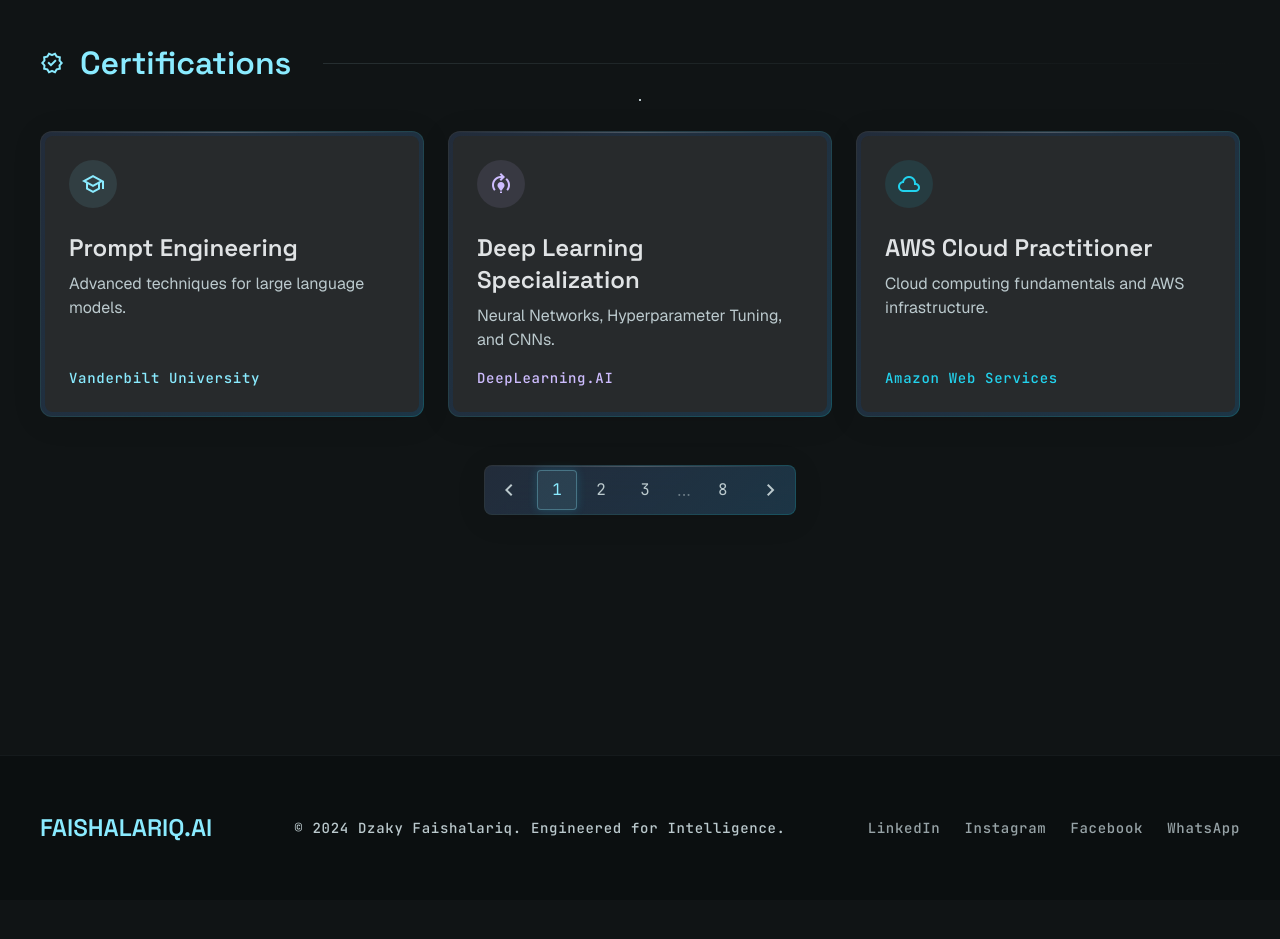
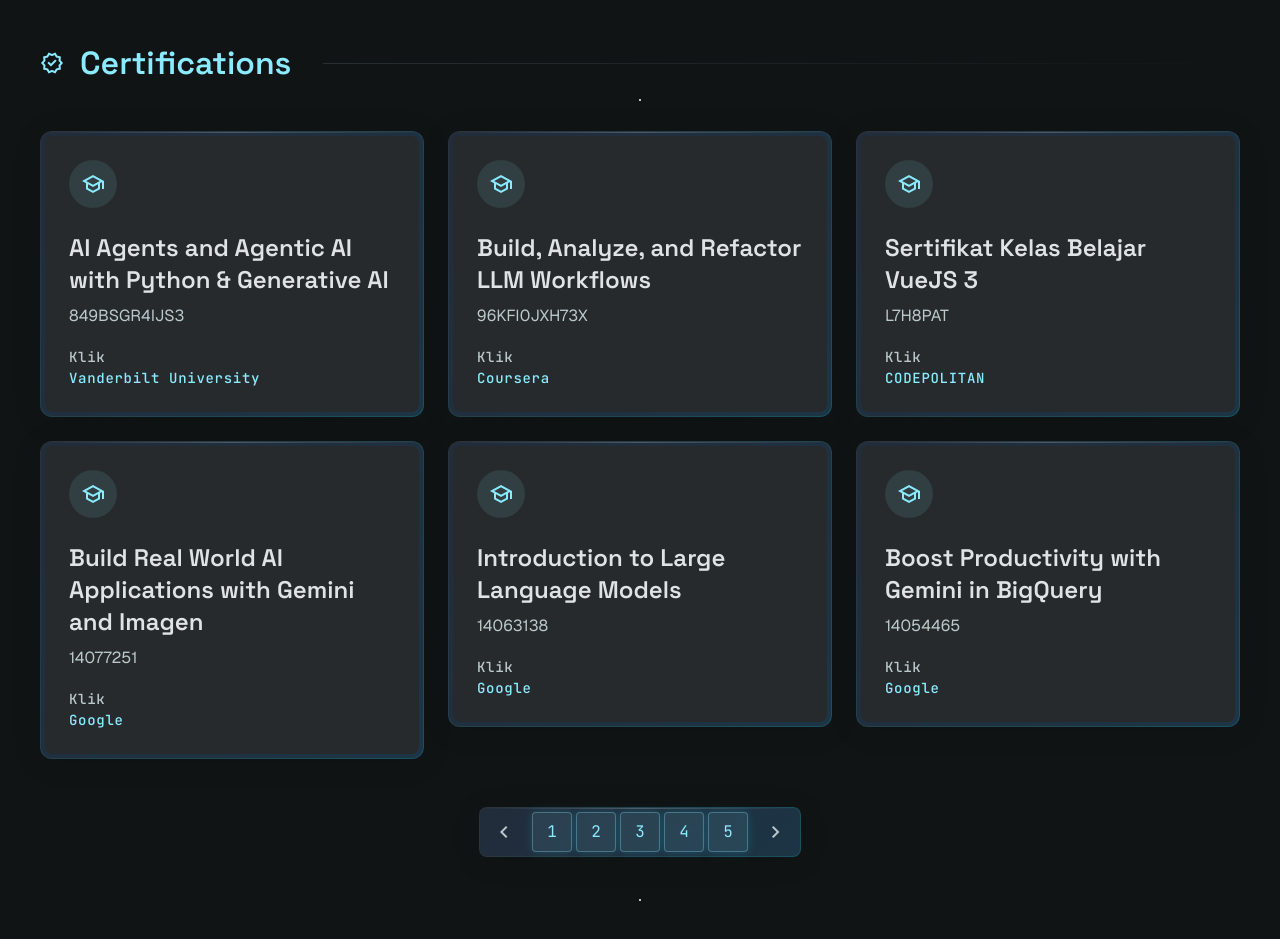
Before and after one commit to dzakyfaishalariq/PortofolioDzakyFaishalariq, a Vue app: page / in a window 1280 px wide. Shown: the part 1100-2039 px from the top of the page. Before the commit the page ends 2000 px from the top, so only its background shows below. Built offline with nearby package versions, Linux system fonts and the light colour scheme.

Commit message:
feat: Menambahkan data array untuk certification saya

```diff
--- /dev/null
+++ b/src/data/cetification.ts
@@ -0,0 +1,237 @@
+import { ref } from "vue";
+
+interface DataCertification {
+    id: number;
+    name: string;
+    organization: string;
+    tanggal: string;
+    credential: string;
+    urlcredential: string;
+}
+
+export const all_certificat = ref<DataCertification[]>([
+    {
+        id: 1,
+        name: "AI Agents and Agentic AI with Python & Generative AI",
+        organization: "Vanderbilt University",
+        tanggal: "April 2026",
+        credential: "849BSGR4IJS3",
+        urlcredential: "https://www.coursera.org/account/accomplishments/records/849BSGR4IJS3"
+    },
+    {
+        id: 2,
+        name: "Build, Analyze, and Refactor LLM Workflows",
+        organization: "Coursera",
+        tanggal: "March 2026",
+        credential: "96KFI0JXH73X",
+        urlcredential: "https://www.coursera.org/account/accomplishments/records/96KFI0JXH73X"
+    },
+    {
+        id: 3,
+        name: "Sertifikat Kelas Belajar VueJS 3",
+        organization: "CODEPOLITAN",
+        tanggal: "September 2025",
+        credential: "L7H8PAT",
+        urlcredential: "https://codepolitan.com/c/L7H8PAT"
+    },
+    {
+        id: 4,
+        name: "Build Real World AI Applications with Gemini and Imagen",
+        organization: "Google",
+        tanggal: "February 2025",
+        credential: "14077251",
+        urlcredential: "https://www.cloudskillsboost.google/public_profiles/f7268f55-401d-48bf-8ca7-1dd99a6e564c/badges/14077251?utm_medium=social&utm_source=linkedin&utm_campaign=ql-social-share"
+    },
+    {
+        id: 5,
+        name: "Introduction to Large Language Models",
+        organization: "Google",
+        tanggal: "February 2025",
+        credential: "14063138",
+        urlcredential: "https://www.cloudskillsboost.google/public_profiles/f7268f55-401d-48bf-8ca7-1dd99a6e564c/badges/14063138?utm_medium=social&utm_source=linkedin&utm_campaign=ql-social-share"
+    },
+    {
+        id: 6,
+        name: "Boost Productivity with Gemini in BigQuery",
+        organization: "Google",
+        tanggal: "February 2025",
+        credential: "14054465",
+        urlcredential: "https://www.cloudskillsboost.google/public_profiles/f7268f55-401d-48bf-8ca7-1dd99a6e564c/badges/14054465?utm_medium=social&utm_source=linkedin&utm_campaign=ql-social-share"
+    },
+    {
+        id: 7,
+        name: "Prompt Design in Vertex AI",
+        organization: "Google",
+        tanggal: "February 2025",
+        credential: "14042747",
+        urlcredential: "https://www.cloudskillsboost.google/public_profiles/f7268f55-401d-48bf-8ca7-1dd99a6e564c/badges/14042747?utm_medium=social&utm_source=linkedin&utm_campaign=ql-social-share"
+    },
+    {
+        id: 8,
+        name: "Dasar-dasar Keamanan Siber",
+        organization: "United Latino Students Association",
+        tanggal: "January 2025",
+        credential: "YAK2E1Y6FY9R",
+        urlcredential: "https://www.coursera.org/account/accomplishments/verify/YAK2E1Y6FY9R"
+    },
+    {
+        id: 9,
+        name: "Spesialisasi TensorFlow: Advanced Techniques",
+        organization: "DeepLearning.AI",
+        tanggal: "August 2024",
+        credential: "1I0GMU64XZ4H",
+        urlcredential: "https://www.coursera.org/account/accomplishments/specialization/1I0GMU64XZ4H"
+    },
+    {
+        id: 10,
+        name: "Introduction to Machine Learning in Production",
+        organization: "DeepLearning.AI",
+        tanggal: "March 2024",
+        credential: "223GDVKZ6QCR",
+        urlcredential: "https://www.coursera.org/account/accomplishments/records/223GDVKZ6QCR"
+    },
+    {
+        id: 11,
+        name: "Cloud Practitioner Essentials (Belajar Dasar AWS Cloud)",
+        organization: "Dicoding Indonesia",
+        tanggal: "March 2024 - March 2027",
+        credential: "NVP770JDGPR0",
+        urlcredential: "https://www.dicoding.com/certificates/NVP770JDGPR0"
+    },
+    {
+        id: 12,
+        name: "Advanced Computer Vision with TensorFlow",
+        organization: "DeepLearning.AI",
+        tanggal: "March 2024",
+        credential: "NYGMVAVQUUKS",
+        urlcredential: "https://www.coursera.org/account/accomplishments/records/NYGMVAVQUUKS"
+    },
+    {
+        id: 13,
+        name: "Custom and Distributed Training with TensorFlow",
+        organization: "DeepLearning.AI",
+        tanggal: "January 2024",
+        credential: "SK8QK3B7X5A5",
+        urlcredential: "https://www.coursera.org/account/accomplishments/records/SK8QK3B7X5A5"
+    },
+    {
+        id: 14,
+        name: "Intro to Deep Learning",
+        organization: "Kaggle",
+        tanggal: "December 2023",
+        credential: "-",
+        urlcredential: "https://www.kaggle.com/learn/certification/mipamm/intro-to-deep-learning"
+    },
+    {
+        id: 15,
+        name: "Intro to Machine Learning",
+        organization: "Kaggle",
+        tanggal: "December 2023",
+        credential: "-",
+        urlcredential: "https://www.kaggle.com/learn/certification/mipamm/intro-to-machine-learning"
+    },
+    {
+        id: 16,
+        name: "Intermediate Machine Learning",
+        organization: "Kaggle",
+        tanggal: "December 2023",
+        credential: "-",
+        urlcredential: "https://www.kaggle.com/learn/certification/mipamm/intermediate-machine-learning"
+    },
+    {
+        id: 17,
+        name: "Sertifikat Kelas Belajar ReactJS",
+        organization: "CODEPOLITAN",
+        tanggal: "December 2023 - December 2026",
+        credential: "V0X2GYD",
+        urlcredential: "https://codepolitan.com/c/V0X2GYD"
+    },
+    {
+        id: 18,
+        name: "AWS Cloud Technical Essentials",
+        organization: "Amazon Web Services",
+        tanggal: "December 2023",
+        credential: "A5GGYXTPKVAD",
+        urlcredential: "https://www.coursera.org/account/accomplishments/records/A5GGYXTPKVAD"
+    },
+    {
+        id: 19,
+        name: "DeepLearning.AI TensorFlow Developer Specialization",
+        organization: "Coursera",
+        tanggal: "November 2023",
+        credential: "VLYEFUZGLUZQ",
+        urlcredential: "https://www.coursera.org/account/accomplishments/specialization/certificate/VLYEFUZGLUZQ"
+    },
+    {
+        id: 20,
+        name: "AWS Solutions Architect – Associate (SAA-C03) Certification Preparation for AWS",
+        organization: "Cloud Academy",
+        tanggal: "November 2023",
+        credential: "-",
+        urlcredential: "https://certificates.cloudacademy.com/8b14499bf93d7108f14acec60be6a5a366904f2a.pdf"
+    },
+    {
+        id: 21,
+        name: "Natural Language Processing in TensorFlow",
+        organization: "Coursera",
+        tanggal: "October 2023",
+        credential: "KKL7VWLHGV2U",
+        urlcredential: "https://www.coursera.org/account/accomplishments/certificate/KKL7VWLHGV2U"
+    },
+    {
+        id: 22,
+        name: "AWS Cloud Practitioner (CLF-C02) Certification Preparation",
+        organization: "Cloud Academy",
+        tanggal: "October 2023",
+        credential: "-",
+        urlcredential: "https://certificates.cloudacademy.com/0729a6c70f39b1bd9a573de261cf3d69826076aa.pdf"
+    },
+    {
+        id: 23,
+        name: "Convolutional Neural Networks in TensorFlow",
+        organization: "Coursera",
+        tanggal: "October 2023",
+        credential: "MYH8G9EH53LA",
+        urlcredential: "https://www.coursera.org/account/accomplishments/certificate/MYH8G9EH53LA"
+    },
+    {
+        id: 24,
+        name: "AWS Educate Web Builder",
+        organization: "Amazon Web Services (AWS)",
+        tanggal: "October 2023",
+        credential: "-",
+        urlcredential: "https://www.credly.com/badges/78d5ec55-4bab-4325-9048-84db03d4de7d/linked_in_profile"
+    },
+    {
+        id: 25,
+        name: "AWS Educate Getting Started with Cloud Ops",
+        organization: "Amazon Web Services (AWS)",
+        tanggal: "October 2023",
+        credential: "-",
+        urlcredential: "https://www.credly.com/badges/37bf5871-9746-400b-a13c-926129c07cfc/linked_in_profile"
+    },
+    {
+        id: 26,
+        name: "AWS Educate Getting Started with Security",
+        organization: "Amazon Web Services (AWS)",
+        tanggal: "October 2023",
+        credential: "-",
+        urlcredential: "https://www.credly.com/badges/a83cd4fe-a900-417d-affb-e89ea6f95544/linked_in_profile"
+    },
+    {
+        id: 27,
+        name: "AWS Educate Getting Started with Serverless",
+        organization: "Amazon Web Services (AWS)",
+        tanggal: "October 2023",
+        credential: "-",
+        urlcredential: "https://www.credly.com/badges/94881750-3e00-4c30-a54b-edaa6fd7d0f9/linked_in_profile"
+    },
+    {
+        id: 28,
+        name: "AWS Educate Getting Started with Databases",
+        organization: "Amazon Web Services (AWS)",
+        tanggal: "October 2023",
+        credential: "-",
+        urlcredential: "https://www.credly.com/badges/c78adf06-1d3b-4444-b976-113d71c54337/linked_in_profile"
+    }
+]);
--- a/src/views/atribut_home/Certification.vue
+++ b/src/views/atribut_home/Certification.vue
@@ -1,3 +1,68 @@
+<script setup lang="ts">
+import { all_certificat } from '@/data/cetification';
+import { computed, ref, type ComputedRef } from 'vue';
+
+const curentPage = ref(1);
+const itemsPerPage = ref(6);
+
+const totalPages: ComputedRef<any> = computed(() => {
+    return Math.ceil(all_certificat.value.length / itemsPerPage.value);
+})
+
+const displayedCertification = computed(() => {
+    const start = (curentPage.value - 1) * itemsPerPage.value;
+    const end = start + itemsPerPage.value;
+    return all_certificat.value.slice(start, end)
+})
+
+const nextPage = () => {
+    if (curentPage.value < totalPages.value) {
+        curentPage.value++
+    }
+}
+
+const prevPage = () => {
+    if (curentPage.value > 1) {
+        curentPage.value--
+    }
+}
+
+const goToPage = (pageNumber: number) => {
+    curentPage.value = pageNumber;
+}
+
+const visiblePages = computed(() => {
+    const total = totalPages.value
+    const curent = curentPage.value
+
+    if (total <= 7) {
+        return Array.from({
+            length: total
+        }, (_, i) => i + 1)
+    }
+
+    const pages: (number | string)[] = []
+
+    pages.push(1)
+
+    if (curent <= 4) {
+        pages.push(2, 3, 4, 5)
+        pages.push("...")
+        pages.push(total)
+    } else if (curent >= total - 3) {
+        pages.push("...")
+        pages.push(total - 4, total - 3, total - 2, total - 1)
+        pages.push(total)
+    } else {
+        pages.push("...")
+        pages.push(curent - 1, curent, curent + 1)
+        pages.push("...")
+        pages.push(total)
+    }
+    return pages
+})
+
+</script>
 <template>
     <section class="mb-section-gap">
         <div class="flex items-center gap-4 mb-12">
@@ -6,6 +71,7 @@
             <div class="flex-grow h-px bg-gradient-to-r from-outline-variant/50 to-transparent ml-4"></div>
         </div>
         <div class="grid grid-cols-1 md:grid-cols-3 gap-gutter">
+            <div v-for="certificat_saya in displayedCertification" :key="certificat_saya.id">
                 <!-- Cert 1 -->
                 <div class="glass-panel ghost-border rounded-xl p-1 relative group cursor-pointer bg-surface-container">
                     <div
@@ -14,70 +80,36 @@
                             <div class="w-12 h-12 bg-primary/10 rounded-full flex items-center justify-center mb-6">
                                 <span class="material-symbols-outlined text-primary">school</span>
                             </div>
-                        <h3 class="font-headline-md text-headline-md text-on-surface mb-2">Prompt Engineering</h3>
-                        <p class="font-body-md text-body-md text-on-surface-variant mb-4">Advanced techniques for large
-                            language models.</p>
+                            <h3 class="font-headline-md text-headline-md text-on-surface mb-2">{{ certificat_saya.name
+                            }}</h3>
+                            <p class="font-body-md text-body-md text-on-surface-variant mb-4">{{
+                                certificat_saya.credential }}</p>
+                            <a class=" mb-2 text-on-surface-variant hover:text-primary transition-colors font-label-md text-label-md hover:bg-primary/10"
+                                active-class="text-primary border-b-2 border-primary"
+                                :href="certificat_saya.urlcredential" target="_blank">Klik</a>
                         </div>
                         <div class="mt-auto">
-                        <p class="font-label-md text-label-md text-primary">Vanderbilt University</p>
+                            <p class="font-label-md text-label-md text-primary">{{ certificat_saya.organization }}</p>
                         </div>
-                </div>
-            </div>
-            <!-- Cert 2 -->
-            <div class="glass-panel ghost-border rounded-xl p-1 relative group cursor-pointer bg-surface-container">
-                <div
-                    class="bg-surface-container-high rounded-lg h-full p-6 flex flex-col justify-between transition-transform duration-300 group-hover:-translate-y-2">
-                    <div>
-                        <div class="w-12 h-12 bg-secondary/10 rounded-full flex items-center justify-center mb-6">
-                            <span class="material-symbols-outlined text-secondary">model_training</span>
-                        </div>
-                        <h3 class="font-headline-md text-headline-md text-on-surface mb-2">Deep Learning Specialization
-                        </h3>
-                        <p class="font-body-md text-body-md text-on-surface-variant mb-4">Neural Networks,
-                            Hyperparameter Tuning, and CNNs.</p>
-                    </div>
-                    <div class="mt-auto">
-                        <p class="font-label-md text-label-md text-secondary">DeepLearning.AI</p>
-                    </div>
-                </div>
-            </div>
-            <!-- Cert 3 -->
-            <div class="glass-panel ghost-border rounded-xl p-1 relative group cursor-pointer bg-surface-container">
-                <div
-                    class="bg-surface-container-high rounded-lg h-full p-6 flex flex-col justify-between transition-transform duration-300 group-hover:-translate-y-2">
-                    <div>
-                        <div
-                            class="w-12 h-12 bg-primary-container/10 rounded-full flex items-center justify-center mb-6">
-                            <span class="material-symbols-outlined text-primary-container">cloud</span>
-                        </div>
-                        <h3 class="font-headline-md text-headline-md text-on-surface mb-2">AWS Cloud Practitioner</h3>
-                        <p class="font-body-md text-body-md text-on-surface-variant mb-4">Cloud computing fundamentals
-                            and AWS infrastructure.</p>
-                    </div>
-                    <div class="mt-auto">
-                        <p class="font-label-md text-label-md text-primary-container">Amazon Web Services</p>
                     </div>
                 </div>
             </div>
         </div>
         <div class="flex justify-center items-center gap-4 mt-12">
             <div class="glass-panel ghost-border rounded-lg flex items-center p-1">
-                <button
+                <button @click="prevPage" :disabled="curentPage === 1"
                     class="w-10 h-10 flex items-center justify-center text-on-surface-variant hover:text-primary transition-colors">
                     <span class="material-symbols-outlined">chevron_left</span>
                 </button>
                 <div class="flex items-center gap-1 px-2">
-                    <button
-                        class="w-10 h-10 rounded bg-primary/10 text-primary font-label-md border border-primary/30 shadow-[0_0_10px_rgba(34,211,238,0.2)]">1</button>
-                    <button
-                        class="w-10 h-10 rounded text-on-surface-variant hover:bg-primary/5 hover:text-primary transition-all font-label-md">2</button>
-                    <button
-                        class="w-10 h-10 rounded text-on-surface-variant hover:bg-primary/5 hover:text-primary transition-all font-label-md">3</button>
-                    <span class="text-on-surface-variant/50 px-2">...</span>
-                    <button
-                        class="w-10 h-10 rounded text-on-surface-variant hover:bg-primary/5 hover:text-primary transition-all font-label-md">8</button>
+                    <template v-for="page in visiblePages" :key="page">
+                        <button v-if="typeof page == 'number'" @click="goToPage(page)"
+                            class="w-10 h-10 rounded bg-primary/10 text-primary font-label-md border border-primary/30 shadow-[0_0_10px_rgba(34,211,238,0.2)]">{{
+                                page }}</button>
+                        <span v-else class="text-on-surface-variant/50 px-2">...</span>
+                    </template>
                 </div>
-                <button
+                <button @click="nextPage" :disabled="curentPage === totalPages"
                     class="w-10 h-10 flex items-center justify-center text-on-surface-variant hover:text-primary transition-colors">
                     <span class="material-symbols-outlined">chevron_right</span>
                 </button>
```
Lines whose indentation alone changed are shown as unchanged.
